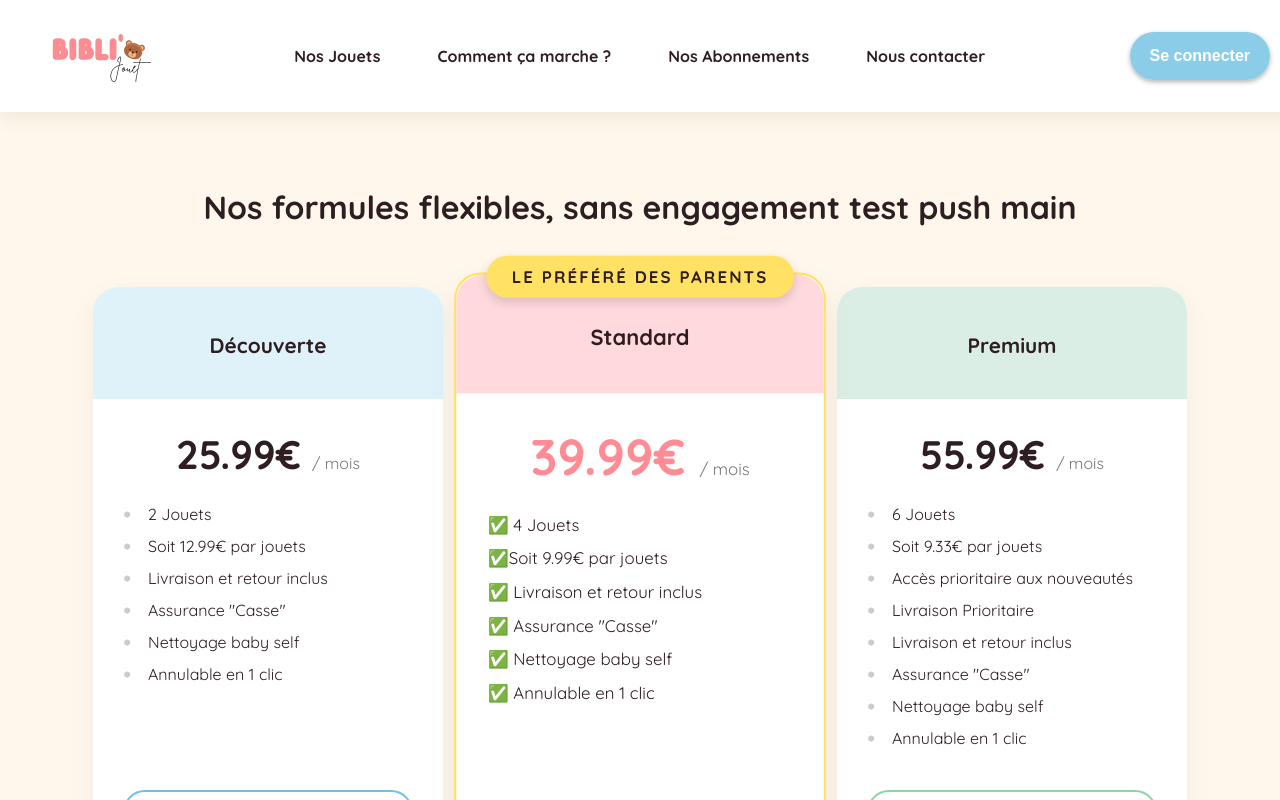
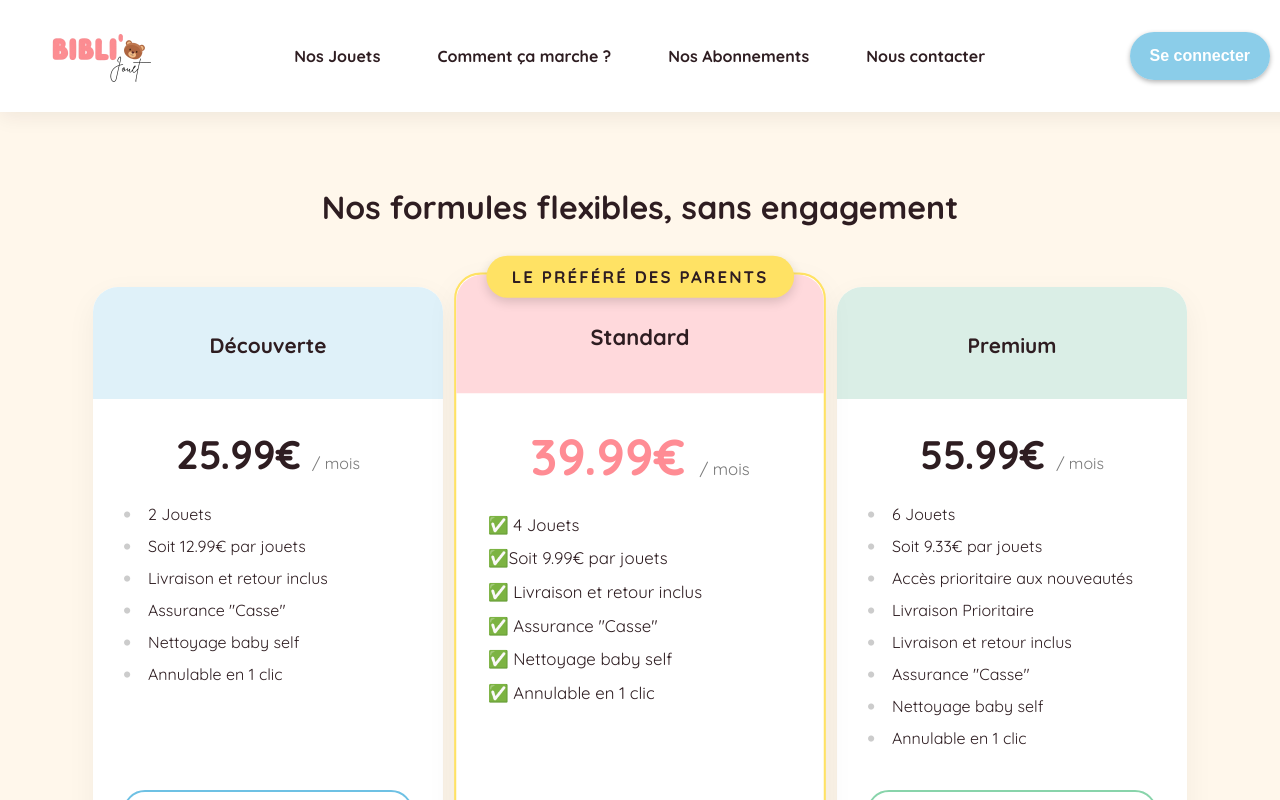
Before and after one commit to biblioJouets/Bibli-O, a Next.js app: page /abonnements in a window 1280 px wide. Shown: the top 800 px of the page. Built offline with nearby package versions, Linux system fonts and the light colour scheme; no server answers.

Commit message:
verify CI/CD

```diff
--- a/src/app/abonnements/page.js
+++ b/src/app/abonnements/page.js
@@ -33,7 +33,7 @@ const SubscriptionPage = () => {
       {/* --- SECTION PRICING (FORMULES) --- */}
       <section className="pricing-section">
         <div className="container">
-          <h2>Nos formules flexibles, sans engagement test push main</h2>
+          <h2>Nos formules flexibles, sans engagement</h2>
           <div className="pricing-grid">
             {/* CARTE 1 : Découverte */}
             <div className="pricing-card">
```
